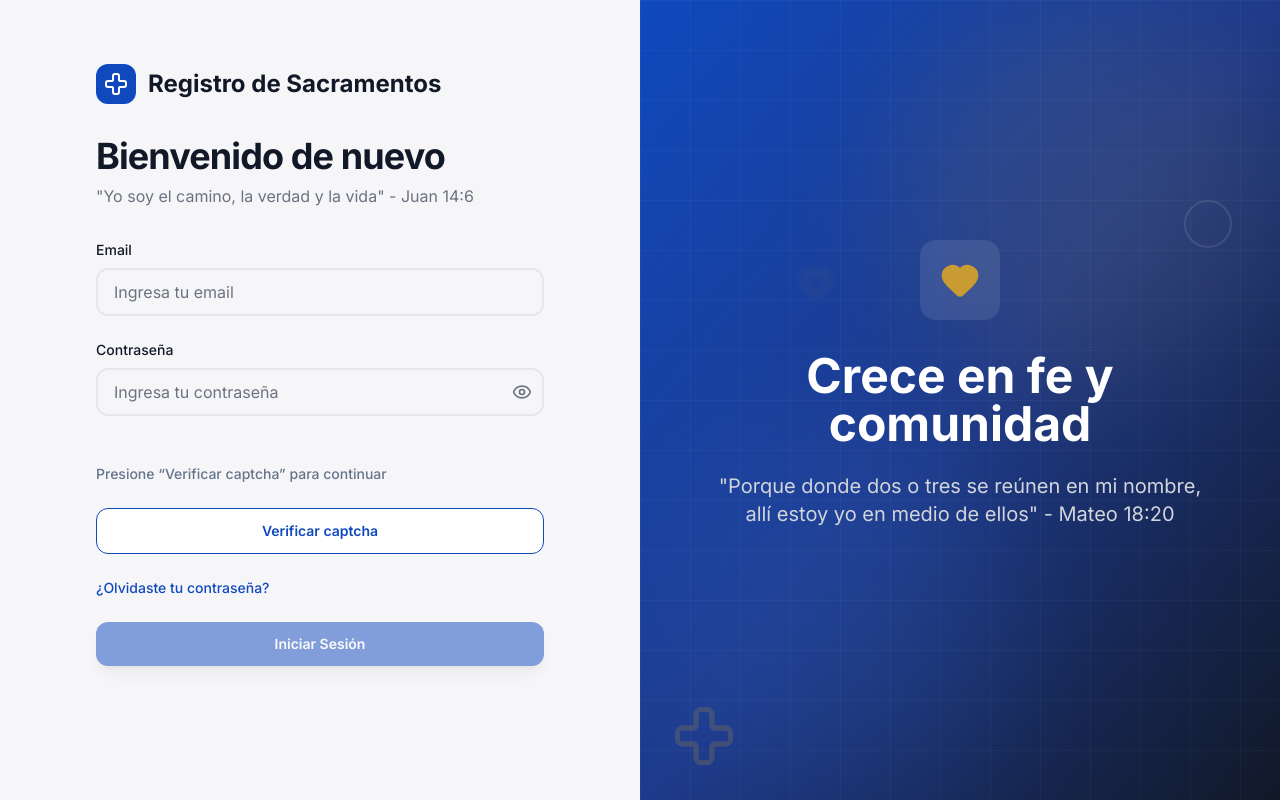
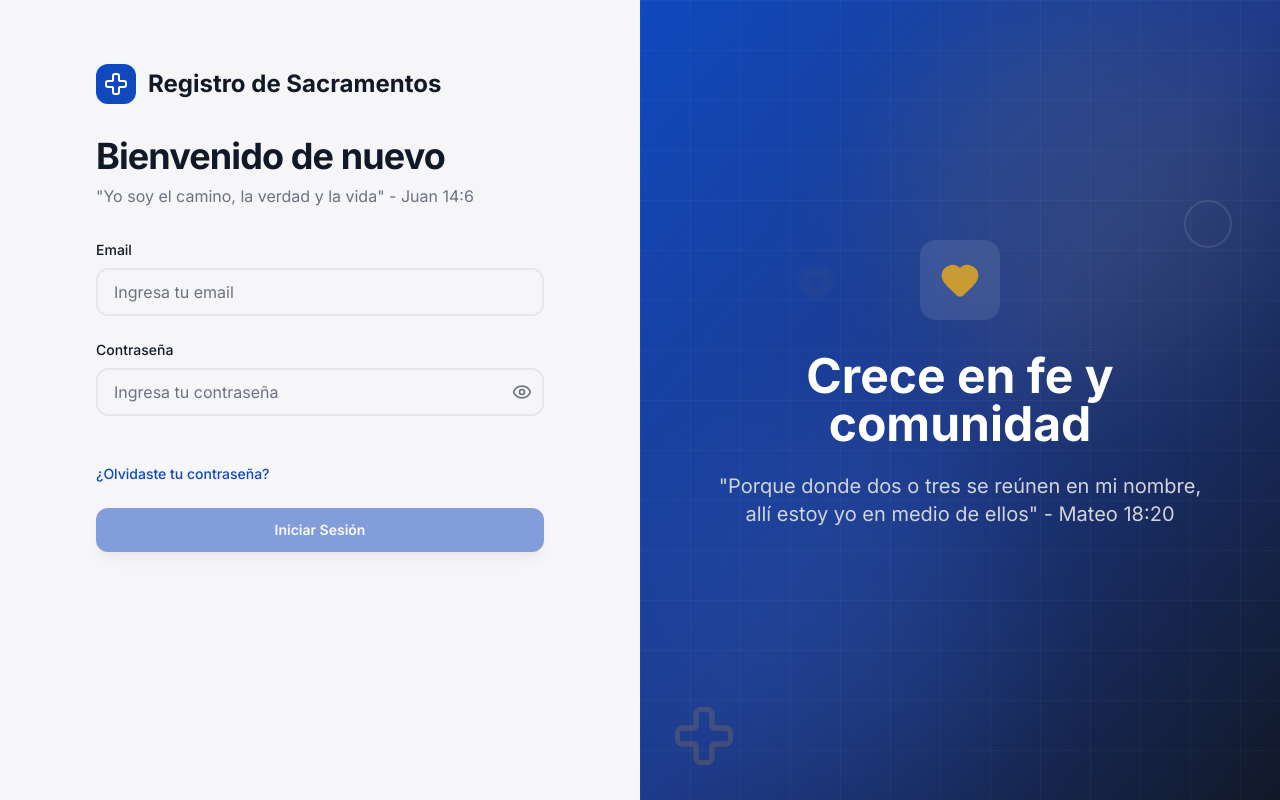
Before and after one commit to DilanMamani/fronttaller0, a React (Vite) app: page / in a window 1280 px wide. Built offline with nearby package versions, Linux system fonts and the light colour scheme.

Commit message:
captcha2

```diff
--- a/src/features/login/Login.jsx
+++ b/src/features/login/Login.jsx
@@ -1,3 +1,4 @@
+// src/features/login/Login.jsx
 import { useState, useEffect } from 'react';
 import { useNavigate } from 'react-router-dom';
 import { useDispatch, useSelector } from 'react-redux';
@@ -24,8 +25,6 @@ export default function Login() {
 
   const [turnstileToken, setTurnstileToken] = useState('');
   const [captchaVerified, setCaptchaVerified] = useState(false);
-  const [captchaLoading, setCaptchaLoading] = useState(false);
-  const [turnstileWidgetId, setTurnstileWidgetId] = useState(null);
   const [showPassword, setShowPassword] = useState(false);
 
   useEffect(() => {
@@ -34,26 +33,6 @@ export default function Login() {
       navigate(defaultRoute, { replace: true });
     }
   }, [user, navigate]);
-
-  const handleExecuteCaptcha = () => {
-    if (!window.turnstile || turnstileWidgetId === null) return;
-
-    setCaptchaLoading(true);
-    setCaptchaVerified(false);
-    setTurnstileToken('');
-
-    try {
-      window.turnstile.execute(turnstileWidgetId);
-    } catch (error) {
-      setCaptchaLoading(false);
-      Swal.fire({
-        icon: 'error',
-        title: 'Error',
-        text: 'No se pudo iniciar la verificación del captcha',
-        confirmButtonColor: '#3b82f6',
-      });
-    }
-  };
 
   const handleSubmit = async (e) => {
     e?.preventDefault();
@@ -72,7 +51,7 @@ export default function Login() {
       Swal.fire({
         icon: 'warning',
         title: 'Captcha requerido',
-        text: 'Primero verifique el captcha',
+        text: 'Complete la verificación de Cloudflare antes de continuar',
         confirmButtonColor: '#3b82f6',
       });
       return;
@@ -108,14 +87,6 @@ export default function Login() {
 
       setTurnstileToken('');
       setCaptchaVerified(false);
-      setCaptchaLoading(false);
-
-      if (window.turnstile && turnstileWidgetId !== null) {
-        try {
-          window.turnstile.reset(turnstileWidgetId);
-        } catch {}
-      }
-
       dispatch(clearError());
     }
   };
@@ -125,7 +96,6 @@ export default function Login() {
       <LoginPanel>
         <LoginForm
           onSubmit={handleSubmit}
-          onExecuteCaptcha={handleExecuteCaptcha}
           formData={formData}
           setFormData={setFormData}
           showPassword={showPassword}
@@ -135,9 +105,6 @@ export default function Login() {
           setTurnstileToken={setTurnstileToken}
           captchaVerified={captchaVerified}
           setCaptchaVerified={setCaptchaVerified}
-          captchaLoading={captchaLoading}
-          setCaptchaLoading={setCaptchaLoading}
-          setTurnstileWidgetId={setTurnstileWidgetId}
         />
       </LoginPanel>
 
--- a/src/features/login/components/LoginForm.jsx
+++ b/src/features/login/components/LoginForm.jsx
@@ -4,7 +4,6 @@ import TurnstileWidget from './TurnstileWidget';
 
 export default function LoginForm({
   onSubmit,
-  onExecuteCaptcha,
   formData,
   setFormData,
   showPassword,
@@ -13,9 +12,6 @@ export default function LoginForm({
   isLoading,
   captchaVerified,
   setCaptchaVerified,
-  captchaLoading,
-  setCaptchaLoading,
-  setTurnstileWidgetId,
 }) {
   const navigate = useNavigate();
 
@@ -23,9 +19,6 @@ export default function LoginForm({
     e?.preventDefault();
     onSubmit();
   };
-
-  const loginDisabled = isLoading || !captchaVerified;
-  const verifyDisabled = captchaLoading || captchaVerified;
 
   return (
     <div className="space-y-6">
@@ -52,50 +45,19 @@ export default function LoginForm({
       />
 
       <TurnstileWidget
-        onReady={(widgetId) => setTurnstileWidgetId(widgetId)}
         onVerify={(token) => {
           setTurnstileToken(token);
           setCaptchaVerified(true);
-          setCaptchaLoading(false);
         }}
         onExpire={() => {
           setTurnstileToken('');
           setCaptchaVerified(false);
-          setCaptchaLoading(false);
         }}
         onError={() => {
           setTurnstileToken('');
           setCaptchaVerified(false);
-          setCaptchaLoading(false);
         }}
       />
-
-      <div className="text-sm">
-        {captchaLoading && (
-          <p className="text-amber-600 font-medium">Verificando captcha...</p>
-        )}
-
-        {!captchaLoading && captchaVerified && (
-          <p className="text-green-600 font-medium">Captcha verificado correctamente</p>
-        )}
-
-        {!captchaLoading && !captchaVerified && (
-          <p className="text-slate-500 font-medium">Presione “Verificar captcha” para continuar</p>
-        )}
-      </div>
-
-      <button
-        type="button"
-        onClick={onExecuteCaptcha}
-        disabled={verifyDisabled}
-        className="w-full flex justify-center items-center py-3 px-4 rounded-lg text-sm font-semibold border border-primary text-primary bg-white hover:bg-blue-50 transition-all duration-200 disabled:opacity-50 disabled:cursor-not-allowed"
-      >
-        {captchaVerified
-          ? 'Captcha verificado'
-          : captchaLoading
-          ? 'Verificando captcha...'
-          : 'Verificar captcha'}
-      </button>
 
       <div className="flex items-center justify-between text-sm">
         <button
@@ -110,7 +72,7 @@ export default function LoginForm({
       <button
         type="button"
         onClick={handleFormSubmit}
-        disabled={loginDisabled}
+        disabled={isLoading || !captchaVerified}
         className="w-full flex justify-center items-center py-3 px-4 rounded-lg text-sm font-semibold text-white bg-primary hover:bg-opacity-90 focus:outline-none focus:ring-2 focus:ring-offset-2 focus:ring-primary transition-all duration-200 shadow-lg hover:shadow-xl transform hover:-translate-y-0.5 disabled:opacity-50 disabled:cursor-not-allowed disabled:transform-none"
       >
         {isLoading ? 'Ingresando...' : 'Iniciar Sesión'}
--- a/src/features/login/components/TurnstileWidget.jsx
+++ b/src/features/login/components/TurnstileWidget.jsx
@@ -1,23 +1,20 @@
 import { useEffect, useRef } from 'react';
 
-export default function TurnstileWidget({ onVerify, onExpire, onError, onReady }) {
+export default function TurnstileWidget({ onVerify, onExpire, onError }) {
   const containerRef = useRef(null);
   const widgetIdRef = useRef(null);
 
   useEffect(() => {
-    let mounted = true;
     let intervalId;
 
     const mountWidget = () => {
-      if (!mounted || !window.turnstile || !containerRef.current) return;
+      if (!window.turnstile || !containerRef.current) return;
       if (widgetIdRef.current !== null) return;
 
       widgetIdRef.current = window.turnstile.render(containerRef.current, {
         sitekey: import.meta.env.VITE_TURNSTILE_SITE_KEY,
         theme: 'light',
         appearance: 'always',
-        execution: 'execute',
-        retry: 'auto',
         callback: (token) => {
           onVerify?.(token);
         },
@@ -28,8 +25,6 @@ export default function TurnstileWidget({ onVerify, onExpire, onError, onReady }
           onError?.();
         },
       });
-
-      onReady?.(widgetIdRef.current);
     };
 
     if (window.turnstile) {
@@ -44,16 +39,9 @@ export default function TurnstileWidget({ onVerify, onExpire, onError, onReady }
     }
 
     return () => {
-      mounted = false;
       if (intervalId) clearInterval(intervalId);
-
-      if (window.turnstile && widgetIdRef.current !== null) {
-        try {
-          window.turnstile.remove(widgetIdRef.current);
-        } catch {}
-      }
     };
-  }, [onVerify, onExpire, onError, onReady]);
+  }, [onVerify, onExpire, onError]);
 
   return <div ref={containerRef} className="flex justify-center" />;
 }
```
